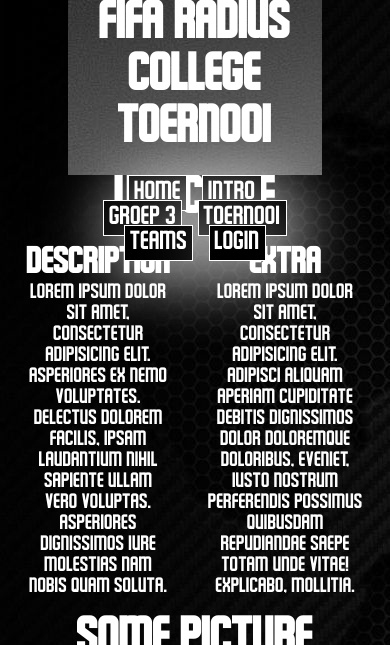
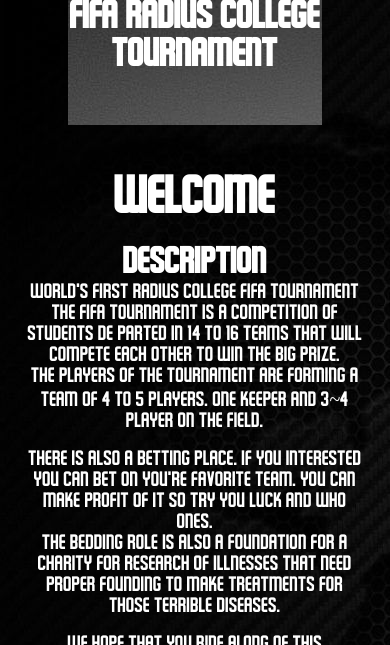
Before and after one commit to DionRo/fifaPhp, a PHP site: page /Web/Index.php in a window 390 px wide; the page is wider, and only the part inside the window is pictured. Shown: the top 645 px of that part. Run offline with PHP 8.4, Linux system fonts and the light colour scheme.

Commit message:
website 1.2.5

```diff
--- a/Web/Index.php
+++ b/Web/Index.php
@@ -11,20 +11,18 @@
 <html lang="en">
 <head>
     <meta charset="UTF-8">
-    <meta name="viewport"
-          content="width=device-width, user-scalable=no, initial-scale=1.0, maximum-scale=1.0, minimum-scale=1.0">
+    <meta name="viewport" content="width=device-width, user-scalable=no, initial-scale=1.0, maximum-scale=1.0, minimum-scale=1.0">
     <meta http-equiv="X-UA-Compatible" content="ie=edge">
     <script type="text/javascript" src="Scripts/scroll.js"></script>
-    <script type="text/javascript" !src="Scripts/SlideShow.js"></script>
     <link rel="stylesheet" href="Style/Main_Web_CSS.css">
-    <title>FiFa Toernooi</title>
+    <title>FiFa Tournament</title>
 </head>
 <body>
 <header id="Top-Header">
 
     <div class="main-head" id="main-head">
         <div class="logo">
-            <h1 ">FIFA Radius College Toernooi</h1>
+            <h1 ">FIFA Radius College Tournament</h1>
         </div>
 
         <nav>
@@ -49,40 +47,31 @@
             <div class="description">
 
                 <h3>Description</h3>
-                <p>Lorem ipsum dolor sit amet, consectetur adipisicing elit. Asperiores ex nemo voluptates. Delectus dolorem facilis, ipsam laudantium nihil sapiente ullam vero voluptas. Asperiores dignissimos iure molestias nam nobis quam soluta.</p>
+                <p>World's First Radius College FiFa Tournament</p>
+                <p>The FiFa tournament is a competition of students de parted in 14 to 16 teams that will compete each other to win the Big prize.</p>
+                <p>The players of the tournament are forming a team of 4 to 5 players. one keeper and 3~4 player on the field.</p>
+                &nbsp;
+                <p>There is also a betting place. If you interested you can bet on you're favorite Team. you can make profit of it so try you luck and who ones.</p>
+                <p>The bedding role is also a foundation for a charity for research of illnesses that need proper founding to make treatments for those terrible diseases.</p>
+                &nbsp;
+                <p>We hope that you ride along of this Tournament. Even if you are in for the game or for the joy of a bedding game.</p>
+                <p>We hope we see at the Game.</p>
+                <p>Radius College</p>
             </div>
 
             <div class="extra">
 
                 <h3>Extra</h3>
-                <p>Lorem ipsum dolor sit amet, consectetur adipisicing elit. Adipisci aliquam aperiam cupiditate debitis dignissimos dolor doloremque doloribus, eveniet, iusto nostrum perferendis possimus quibusdam repudiandae saepe totam unde vitae! Explicabo, mollitia.</p>
+                <p>Time's, Date's Place's and all what looks around.</p>
+                <ul>
+                    <li>Date:&emsp;&emsp;&emsp;&emsp;&emsp;22 - 06 - 2017</li>
+                    <li>Time:&emsp;&emsp;&emsp;&emsp;&emsp;10:00 ~ 16:00</li>
+                    <li>Game:&emsp;&emsp;&emsp;&emsp;&emsp;20 Min</li>
+                    <li>Minimum Player:&emsp;4 Members</li>
+                    <li>Maximim Player:&emsp;5 Members (Where 1 is reserve)</li>
+                </ul>
             </div>
         </div>
-
-        <h2>Some Picture</h2>
-
-        <div class="w3-content w3-section" style="max-width:500px" style="max-height: 300px">
-            <img class="mySlides" src="Img/Slideshow/slide_01.jpg" style="width:100%">
-            <img class="mySlides" src="Img/Slideshow/slide_02.jpg" style="width:100%">
-            <img class="mySlides" src="Img/Slideshow/slide_03.jpg" style="width:100%">
-        </div>
-
-        <script !src="">
-            var myIndex = 0;
-            carousel();
-
-            function carousel() {
-                var i;
-                var x = document.getElementsByClassName("mySlides");
-                for (i = 0; i < x.length; i++) {
-                    x[i].style.display = "none";
-                }
-                myIndex++;
-                if (myIndex > x.length) {myIndex = 1}
-                x[myIndex-1].style.display = "block";
-                setTimeout(carousel, 2000); // Change image every 2 seconds
-            }
-        </script>
     </div>
 
     <div class="Group" id="Group">
@@ -91,7 +80,11 @@
         <div class="information">
 
             <h3>Who we are</h3>
-            <p>Lorem ipsum dolor sit amet, consectetur adipisicing elit. Corporis cumque dolorum minus nostrum quisquam. Ab error facilis repellat vitae voluptatum! Ducimus explicabo impedit ipsum nemo qui! Adipisci asperiores tempore voluptates.</p>
+            <p>We are Group 3 Company. whe are a 3 man company that are specialized in creating web application's an software application's.</p>
+            <p>When we here asked to take this project we where pleased that we where the first person to call. When we took on the job we begin te think how we going to make this so grade to rise a good amount of founding for the charity</p>
+            &nbsp;
+            <p>The design did we took of the world problems that we all have and can have, weird right if it isn't effecting us it will affect our friends an family around us.</p>
+            <p>We thought how we going to make a amazing application's to this project.</p>
         </div>
 
         <div class="Engineers">
--- a/Web/style/Main_Web_CSS.css
+++ b/Web/style/Main_Web_CSS.css
@@ -14,11 +14,11 @@
 
 body{
     background-image: url("../Img/Background/Background_Placeholder.jpg");
+    background-size:auto;
     color: #FFFFFF;
     font-family: 'Schluber';
     text-align: center;
 }
-
 
 h1{
     font-size: 50px;
@@ -71,6 +71,20 @@ a {
     opacity: 0.1;
 }
 
+@media screen and (max-width: 860px){
+    .main-head{
+        height: 125px;
+    }
+
+    header h1{
+        font-size: 37.5px;
+    }
+
+    header nav a{
+        visibility: hidden;
+    }
+}
+
 .main-head:hover{
     opacity: 1 !important;
 }
@@ -103,28 +117,46 @@ nav a{
 
 .intro{
     /*background-image: url("../Img/Background/Back_01.jpg");*/
-
 }
 
 .Content{
     display: flex;
-    flex-direction: row;
+    justify-content: center;
 }
+
+@media screen and (max-width: 720px){
+    .Content{
+        display: flex;
+        flex-direction: column;
+    }
+}
+
 
 .intro .description, .intro .extra{
     margin: 5%;
+    max-width: 750px;
 }
 
-.mySlides{
-    display:flex;
-    align-items: center;
+.intro .Content .description p{
+    text-align: left;
+}
+
+.intro .extra ul{
+    text-align: left;
+    list-style: none;
+}
+
+@media screen and (max-width: 720px){
+
+    .intro .Content .description p{
+        text-align: center;
+    }
 }
 
 /*----------------------------------------Group----------------------------------------*/
 
 .Group{
     /*background-image: url("../Img/Background/Back_02.jpg");*/
-    height: 720px;
 }
 
 .Group h2{
@@ -141,6 +173,15 @@ nav a{
     display: flex;
     justify-content: center;
     margin: 35px;
+}
+
+@media screen and (max-width: 720px){
+    .team{
+        display: flex;
+        flex-direction: column;
+        align-items: center;
+        justify-content: center;
+    }
 }
 
 .member{
```
